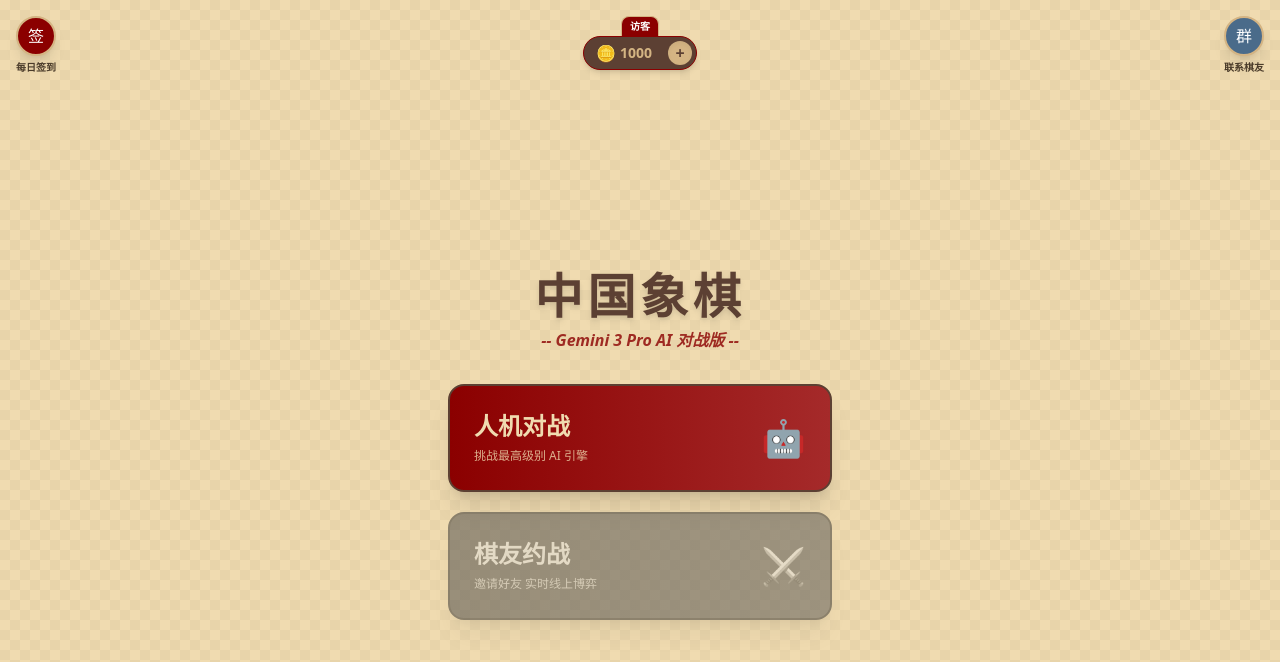
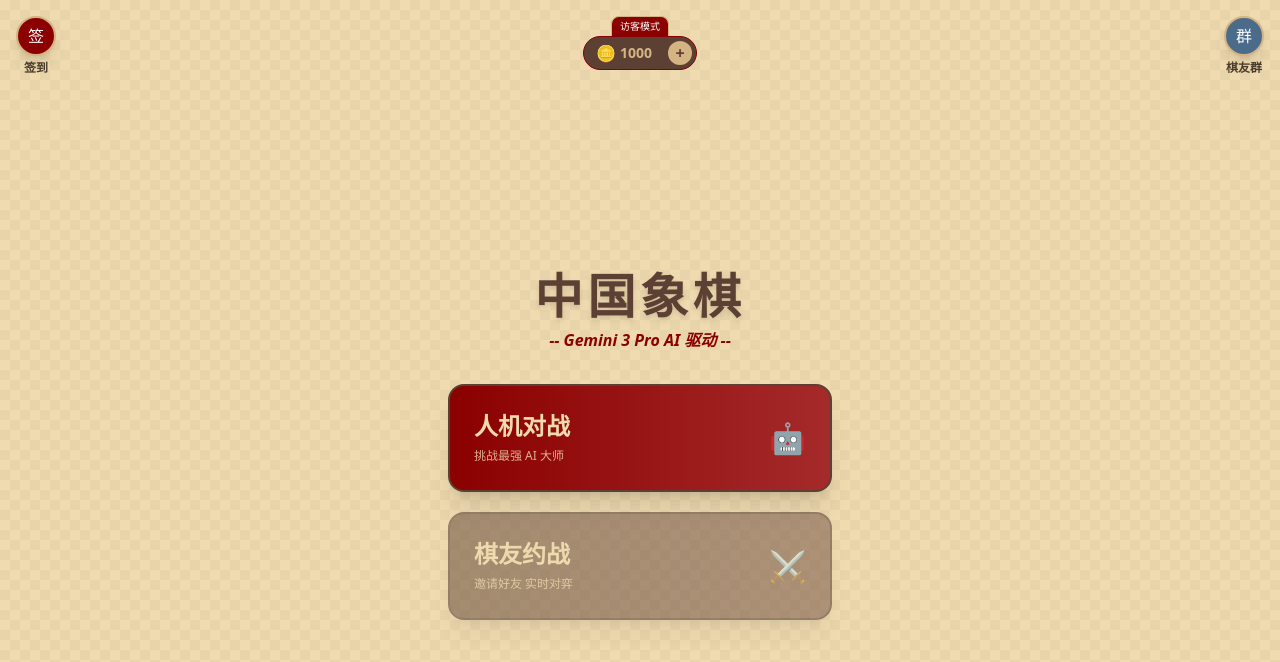
Before and after one commit to wen952333/zgxq, a React (Vite) app: page / in a window 1280 px wide. Shown: the top 662 px of the page. Built offline with nearby package versions, Linux system fonts and the light colour scheme; no server answers.

Commit message:
Add files via upload

```diff
--- a/components/Lobby.tsx
+++ b/components/Lobby.tsx
@@ -40,26 +40,27 @@ export const Lobby: React.FC<Props> = ({ onStartGame }) => {
       const username = tgUser?.username || "DevPlayer";
 
       try {
+        // 使用 try-catch 包装 fetch，防止 404 或网络错误阻断应用
         const [userRes, configRes] = await Promise.all([
              fetch(`/api/user?telegram_id=${telegram_id}&username=${username}`).catch(() => ({ ok: false, status: 404 } as Response)),
-             fetch('/api/config').catch(() => ({ ok: false, json: () => Promise.resolve({}) } as any))
+             fetch('/api/config').catch(() => ({ ok: false } as any))
         ]);
 
         if (userRes.ok) {
           const userData = await userRes.json();
           setUser(userData);
         } else {
-          // ================= 核心修复：API 报错容错 (访客模式) =================
-          console.warn(`API 初始化失败 (${userRes.status})，进入访客/本地模式`);
+          // ================= 核心修复：404 容错 (访客模式) =================
+          console.warn(`API 返回 ${userRes.status}，启用访客模式`);
           setUser({
             id: 0,
             telegram_id: telegram_id,
             username: `${username} (访客)`,
-            points: 1000
+            points: 1000 // 赋予初始积分以便测试
           });
 
           if (userRes.status !== 404) {
-            WebApp?.showAlert?.(`服务器连接异常 (${userRes.status})，部分在线功能受限。`);
+            WebApp?.showAlert?.(`服务器连接异常 (${userRes.status})，已切换至访客模式。`);
           }
         }
 
@@ -115,7 +116,7 @@ export const Lobby: React.FC<Props> = ({ onStartGame }) => {
         const invoiceData = await invoiceRes.json();
 
         if (!invoiceData.success) {
-            safeAlert(`创建订单失败: ${invoiceData.details || invoiceData.error || "未知原因"}`);
+            safeAlert("创建订单失败: " + (invoiceData.error || "未知错误"));
             setIsBuying(false);
             return;
         }
@@ -135,27 +136,26 @@ export const Lobby: React.FC<Props> = ({ onStartGame }) => {
                 const creditData = await creditRes.json();
                 if (creditData.success) {
                     setUser(prev => prev ? { ...prev, points: creditData.points } : null);
-                    safeAlert(`🎉 充值成功！已到账 ${starsToBuy * 500} 积分。`);
+                    safeAlert(`支付成功！已充值 ${starsToBuy * 500} 积分。`);
                 }
-            } else if (status === 'failed' || status === 'error') {
-                // ================= 支付失败后的降级引导 =================
-                safeAlert("Telegram 支付控件响应失败。请点击后续弹窗中的链接尝试手动支付。");
+            } else if (status === 'failed') {
+                // ================= 核心修复：支付失败明确提示并降级 =================
+                safeAlert("原生支付控件调起失败。请尝试点击链接手动支付。");
                 setTimeout(() => {
                     WebApp.openTelegramLink(invoiceLink);
-                }, 1000);
-            } else if (status === 'cancelled') {
-                console.log("Payment cancelled by user.");
+                }, 800);
             }
         });
 
     } catch (e) {
-        safeAlert("支付系统通信异常，请检查网络");
+        safeAlert("支付系统通信异常");
         setIsBuying(false);
     }
   };
 
+  // 其余逻辑保持不变...
   const handleSignIn = async () => {
-    if (!user || user.id === 0) { safeAlert("访客模式无法使用签到系统。"); return; }
+    if (!user || user.id === 0) { safeAlert("访客模式无法签到，请确保网络正常。"); return; }
     if (isSigningIn) return;
     setIsSigningIn(true);
     try {
@@ -169,88 +169,85 @@ export const Lobby: React.FC<Props> = ({ onStartGame }) => {
           setUser(prev => prev ? { ...prev, points: data.points } : null);
           safeAlert(data.message);
       } else {
-          safeAlert(data.message || "今日已签到");
+          safeAlert(data.message || "签到失败");
       }
     } catch (e) { safeAlert("网络错误"); } finally { setIsSigningIn(false); }
   };
 
   const handleJoinGroup = () => {
+    const url = config.groupUrl;
     // @ts-ignore
     const WebApp = window.Telegram?.WebApp;
-    WebApp?.openTelegramLink ? WebApp.openTelegramLink(config.groupUrl) : window.open(config.groupUrl, '_blank');
+    WebApp?.openTelegramLink ? WebApp.openTelegramLink(url) : window.open(url, '_blank');
   };
 
   if (loading) return (
     <div className="min-h-screen w-full flex flex-col items-center justify-center bg-[#f0dbb0] wood-texture">
         <div className="w-12 h-12 border-4 border-[#8B0000] border-t-transparent rounded-full animate-spin mb-4"></div>
-        <p className="font-bold text-[#5c4033] animate-pulse">正在初始化棋力环境...</p>
+        <p className="font-bold text-[#5c4033]">正在连接大厅...</p>
     </div>
   );
 
   return (
     <div className="min-h-screen w-full flex flex-col bg-[#f0dbb0] text-[#4a3b2a] font-sans wood-texture relative">
-      {/* 顶部状态栏 */}
-      <div className="w-full p-4 flex justify-between items-start z-20">
+      <div className="w-full p-4 flex justify-between items-start">
         <button onClick={handleSignIn} className="flex flex-col items-center space-y-1">
-          <div className="w-10 h-10 bg-[#8B0000] rounded-full flex items-center justify-center text-white shadow-lg border-2 border-[#d4b483] active:scale-95 transition">
+          <div className="w-10 h-10 bg-[#8B0000] rounded-full flex items-center justify-center text-white shadow-lg border-2 border-[#d4b483]">
             {isSigningIn ? <div className="w-4 h-4 border-2 border-white border-t-transparent rounded-full animate-spin"></div> : "签"}
           </div>
-          <span className="text-[10px] font-bold">每日签到</span>
+          <span className="text-xs font-bold">签到</span>
         </button>
 
         <div className="flex flex-col items-center">
-            <div className="bg-[#8B0000] text-white text-[10px] px-2 py-0.5 rounded-t-lg border-x border-t border-[#d4b483] font-bold">
-                {user?.id === 0 ? '访客' : `Lv.${Math.floor((user?.points||0)/1000)} 棋士`}
+            <div className="bg-[#8B0000] text-white text-[10px] px-2 py-0.5 rounded-t-lg border-x border-t border-[#d4b483]">
+                {user?.id === 0 ? '访客模式' : `Lv.${Math.floor((user?.points||0)/1000)} 棋士`}
             </div>
-            <div className="flex items-center bg-[#5c4033] rounded-full p-1 pr-1 gap-2 border border-[#8B0000] shadow-md">
+            <div className="flex items-center bg-[#5c4033] rounded-full p-1 pr-1 gap-2 border border-[#8B0000]">
                 <div className="flex items-center space-x-1 px-2">
                     <span className="text-yellow-400">🪙</span>
-                    <span className="text-[#d4b483] font-bold text-sm min-w-[30px] text-center">{user?.points || 0}</span>
+                    <span className="text-[#d4b483] font-bold text-sm">{user?.points || 0}</span>
                 </div>
-                <button onClick={() => user?.id !== 0 && setShowBuyModal(true)} className="bg-[#d4b483] text-[#5c4033] rounded-full w-6 h-6 flex items-center justify-center font-bold shadow-inner hover:bg-[#e3c08d] active:scale-110 transition">+</button>
+                <button onClick={() => user?.id !== 0 && setShowBuyModal(true)} className="bg-[#d4b483] text-[#5c4033] rounded-full w-6 h-6 flex items-center justify-center font-bold">+</button>
             </div>
         </div>
 
         <button onClick={handleJoinGroup} className="flex flex-col items-center space-y-1">
-          <div className="w-10 h-10 bg-[#4a6b8a] rounded-full flex items-center justify-center text-white shadow-lg border-2 border-[#d4b483] active:scale-95 transition">群</div>
-          <span className="text-[10px] font-bold">联系棋友</span>
+          <div className="w-10 h-10 bg-[#4a6b8a] rounded-full flex items-center justify-center text-white shadow-lg border-2 border-[#d4b483]">群</div>
+          <span className="text-xs font-bold">棋友群</span>
         </button>
       </div>
 
-      <div className="flex-1 flex flex-col items-center justify-center p-6 space-y-8 z-10">
+      <div className="flex-1 flex flex-col items-center justify-center p-6 space-y-8">
         <div className="text-center">
             <h1 className="text-5xl font-extrabold text-[#5c4033] tracking-widest font-serif drop-shadow-md">中国象棋</h1>
-            <p className="text-[#8B0000] mt-2 font-bold italic opacity-80">-- Gemini 3 Pro AI 对战版 --</p>
+            <p className="text-[#8B0000] mt-2 font-semibold italic">-- Gemini 3 Pro AI 驱动 --</p>
         </div>
 
         <div className="w-full max-w-sm space-y-5">
-            <button onClick={() => user?.points! >= 30 ? onStartGame('pve') : safeAlert("积分不足 30，请先签到或充值。")} className="w-full bg-gradient-to-r from-[#8B0000] to-[#a52a2a] text-[#f0dbb0] p-6 rounded-2xl shadow-xl flex items-center justify-between border-2 border-[#5c4033] hover:brightness-110 active:scale-[0.98] transition">
-                <div className="text-left"><span className="text-2xl font-bold block">人机对战</span><span className="text-xs opacity-80">挑战最高级别 AI 引擎</span></div>
-                <div className="text-4xl">🤖</div>
+            <button onClick={() => user?.points! >= 30 ? onStartGame('pve') : safeAlert("积分不足 30")} className="w-full bg-gradient-to-r from-[#8B0000] to-[#a52a2a] text-[#f0dbb0] p-6 rounded-2xl shadow-xl flex items-center justify-between border-2 border-[#5c4033]">
+                <div className="text-left"><span className="text-2xl font-bold block">人机对战</span><span className="text-xs opacity-80">挑战最强 AI 大师</span></div>
+                <div className="text-3xl">🤖</div>
             </button>
 
-            <button disabled={user?.id === 0} onClick={() => setShowPvPModal(true)} className={`w-full bg-gradient-to-r from-[#5c4033] to-[#6d4c41] text-[#f0dbb0] p-6 rounded-2xl shadow-xl flex items-center justify-between border-2 border-[#3e2723] hover:brightness-110 active:scale-[0.98] transition ${user?.id === 0 ? 'opacity-50 grayscale cursor-not-allowed' : ''}`}>
-                <div className="text-left"><span className="text-2xl font-bold block">棋友约战</span><span className="text-xs opacity-80">邀请好友 实时线上博弈</span></div>
-                <div className="text-4xl">⚔️</div>
+            <button disabled={user?.id === 0} onClick={() => setShowPvPModal(true)} className={`w-full bg-gradient-to-r from-[#5c4033] to-[#6d4c41] text-[#f0dbb0] p-6 rounded-2xl shadow-xl flex items-center justify-between border-2 border-[#3e2723] ${user?.id === 0 ? 'opacity-50' : ''}`}>
+                <div className="text-left"><span className="text-2xl font-bold block">棋友约战</span><span className="text-xs opacity-80">邀请好友 实时对弈</span></div>
+                <div className="text-3xl">⚔️</div>
             </button>
         </div>
       </div>
 
       {showBuyModal && (
-        <div className="fixed inset-0 z-50 flex items-center justify-center bg-black/60 backdrop-blur-sm p-4 animate-in fade-in duration-200">
-            <div className="bg-[#f0dbb0] w-full max-w-sm rounded-xl border-4 border-[#5c4033] p-6 relative shadow-2xl">
-                <button onClick={() => setShowBuyModal(false)} className="absolute top-2 right-2 p-2 hover:bg-black/10 rounded-full">✕</button>
-                <h2 className="text-2xl font-bold text-center border-b border-[#5c4033] pb-3 mb-5">购买积分</h2>
+        <div className="absolute inset-0 z-50 flex items-center justify-center bg-black/60 backdrop-blur-sm p-4">
+            <div className="bg-[#f0dbb0] w-full max-w-sm rounded-xl border-4 border-[#5c4033] p-6 relative">
+                <button onClick={() => setShowBuyModal(false)} className="absolute top-2 right-2 p-1">✕</button>
+                <h2 className="text-xl font-bold text-center border-b border-[#5c4033] pb-2 mb-4">购买积分</h2>
                 <div className="space-y-4">
-                    <div className="flex flex-col space-y-2">
-                        <label className="text-sm font-bold">输入 Stars 数量 (1⭐ = 500积分)</label>
-                        <input type="number" min="1" value={buyAmount} onChange={(e) => setBuyAmount(e.target.value)} className="w-full p-3 rounded border-2 border-[#5c4033] font-mono text-lg focus:outline-none focus:ring-2 ring-[#8B0000]" />
+                    <div className="flex flex-col space-y-1">
+                        <label className="text-sm font-bold">星星数量 (1⭐ = 500积分)</label>
+                        <input type="number" value={buyAmount} onChange={(e) => setBuyAmount(e.target.value)} className="w-full p-2 rounded border-2 border-[#5c4033] font-mono" />
                     </div>
-                    <div className="p-3 bg-black/5 rounded text-sm italic">
-                        将获得积分: <span className="font-bold text-[#8B0000]">{(parseInt(buyAmount)||0)*500}</span>
-                    </div>
-                    <button onClick={handleConfirmBuy} disabled={isBuying} className="w-full bg-[#8B0000] text-white py-4 rounded-lg font-bold shadow-lg active:scale-95 transition flex items-center justify-center gap-2">
-                        {isBuying ? <div className="w-5 h-5 border-2 border-white border-t-transparent rounded-full animate-spin"></div> : "确认支付"}
+                    <button onClick={handleConfirmBuy} disabled={isBuying} className="w-full bg-[#8B0000] text-white py-3 rounded-lg font-bold shadow-lg">
+                        {isBuying ? "正在调起支付..." : `支付 ${buyAmount} 星星`}
                     </button>
                 </div>
             </div>
```
